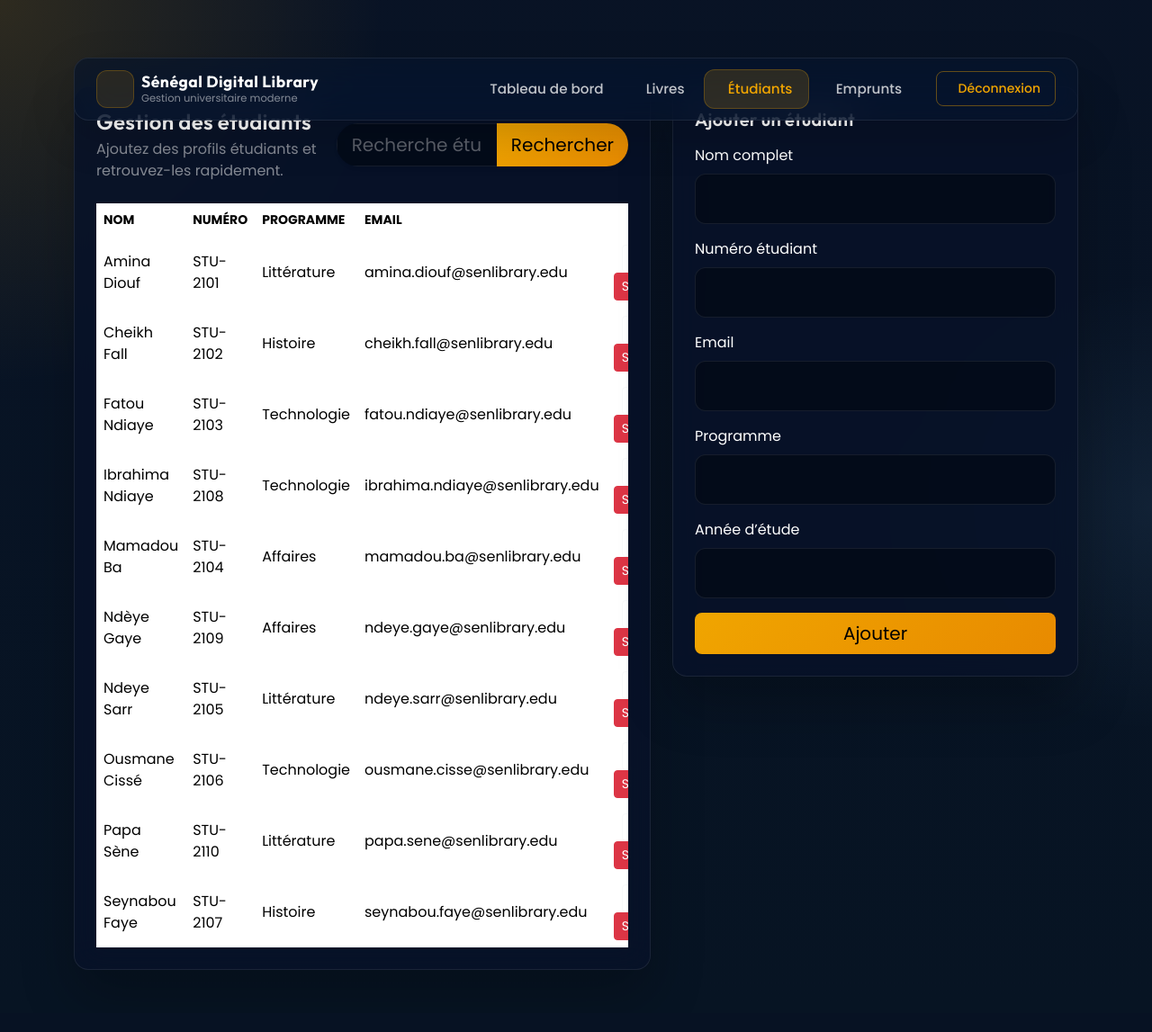
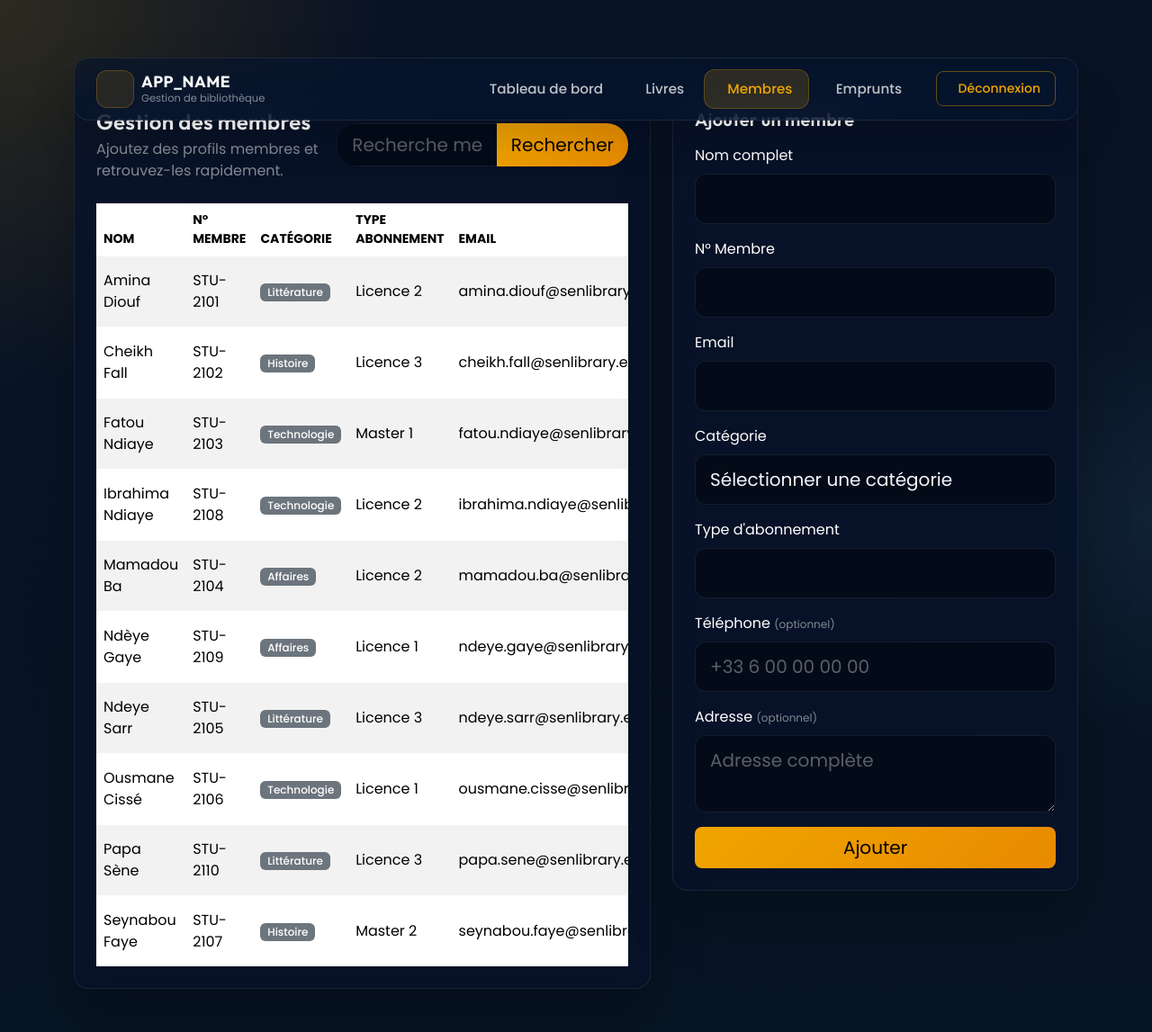
Before and after one commit to Cheikhsmb/SenBiblio, a PHP site: page /students.php in a window 1280 px wide. Shown: the whole page at 90% size. Before the commit the page ends 1078 px from the top, so only its background shows below. Run offline with PHP 8.4, Linux system fonts and the light colour scheme; a user stored in the database is signed in; data comes from the database, SQL or seed files in the repository; both versions use the stored data as it was after the commit; some libraries are stand-ins or nearby versions.

Commit message:
Second commit

```diff
--- a/assets/css/style.css
+++ b/assets/css/style.css
@@ -246,3 +246,59 @@
 .navbar-toggler:focus {
   box-shadow: none;
 }
+
+/* Availability badges */
+.badge.bg-success {
+  background-color: #198754 !important;
+}
+.badge.bg-warning.text-dark {
+  background-color: #ffc107 !important;
+  color: #000 !important;
+}
+.badge.bg-danger {
+  background-color: #dc3545 !important;
+}
+
+/* Table enhancements for dark theme */
+.table-striped > tbody > tr:nth-of-type(odd) {
+  background-color: rgba(255, 255, 255, 0.03);
+}
+.table-hover > tbody > tr:hover {
+  background-color: rgba(240, 165, 0, 0.08) !important;
+}
+
+/* Toast container */
+.toast-container {
+  z-index: 9999 !important;
+}
+.toast {
+  background: rgba(8, 18, 41, 0.95) !important;
+  border: 1px solid rgba(255, 255, 255, 0.1) !important;
+  backdrop-filter: blur(10px);
+  box-shadow: 0 10px 40px rgba(0, 0, 0, 0.3);
+}
+
+/* Overdue row highlight for dark theme */
+.table > tbody > tr.bg-danger-subtle {
+  background-color: rgba(220, 53, 69, 0.15) !important;
+}
+.table > tbody > tr.bg-danger-subtle:hover {
+  background-color: rgba(220, 53, 69, 0.25) !important;
+}
+
+/* Badge for member category */
+.badge.bg-secondary {
+  background-color: #6c757d !important;
+  font-weight: 500;
+}
+
+/* Empty state styling */
+.text-white-50 small {
+  opacity: 0.8;
+}
+
+/* Form optional field label */
+.form-label .text-white-50.small {
+  font-weight: 400;
+  font-size: 0.75rem;
+}
--- /dev/null
+++ b/assets/js/toast.js
@@ -0,0 +1,38 @@
+(() => {
+    'use strict';
+
+    document.addEventListener('DOMContentLoaded', () => {
+        const flashData = document.body.dataset.flash;
+        if (!flashData || flashData === 'null') return;
+
+        try {
+            const flash = JSON.parse(flashData);
+            if (!flash || !flash.text) return;
+
+            const container = document.querySelector('.toast-container');
+            if (!container) return;
+
+            const toastEl = document.createElement('div');
+            toastEl.className = `toast align-items-center text-bg-${flash.type === 'danger' ? 'danger' : flash.type === 'warning' ? 'warning' : 'success'} border-0`;
+            toastEl.setAttribute('role', 'alert');
+            toastEl.setAttribute('aria-live', 'assertive');
+            toastEl.setAttribute('aria-atomic', 'true');
+            toastEl.innerHTML = `
+                <div class="d-flex">
+                    <div class="toast-body">
+                        ${flash.text}
+                    </div>
+                    <button type="button" class="btn-close btn-close-white me-2 m-auto" data-bs-dismiss="toast" aria-label="Fermer"></button>
+                </div>
+            `;
+            container.appendChild(toastEl);
+
+            const toast = new bootstrap.Toast(toastEl, { delay: 4000 });
+            toast.show();
+
+            toastEl.addEventListener('hidden.bs.toast', () => toastEl.remove());
+        } catch (e) {
+            console.warn('Flash message parse error:', e);
+        }
+    });
+})();
--- a/config.php
+++ b/config.php
@@ -9,7 +9,7 @@
 define('DB_USER', 'root');
 define('DB_PASS', '');
 
-define('APP_NAME', 'Senegal Digital Library');
+define('APP_NAME', 'Library Management System');
 
 define('COLOR_PRIMARY', '#1f3a5f');
 define('COLOR_ACCENT', '#f0a500');
--- a/partials/nav.php
+++ b/partials/nav.php
@@ -10,8 +10,8 @@
             <a class="navbar-brand d-flex align-items-center text-white gap-2" href="dashboard.php">
                 <span class="brand-icon"><i class="fa-solid fa-book-open-reader text-warning"></i></span>
                 <div>
-                    <h5 class="mb-0 fw-bold font-heading text-white" style="font-size: 1.1rem; letter-spacing: 0.5px;">Sénégal Digital Library</h5>
-                    <p class="mb-0 text-white-50 small" style="font-size: 0.72rem;">Gestion universitaire moderne</p>
+                    <h5 class="mb-0 fw-bold font-heading text-white" style="font-size: 1.1rem; letter-spacing: 0.5px;"><?= APP_NAME ?></h5>
+                    <p class="mb-0 text-white-50 small" style="font-size: 0.72rem;">Gestion de bibliothèque</p>
                 </div>
             </a>
 
@@ -33,7 +33,7 @@
                     </li>
                     <li class="nav-item">
                         <a href="students.php" class="nav-link custom-nav-link <?= ($active === 'students') ? 'active-link' : '' ?>">
-                            <i class="fa-solid fa-graduation-cap me-2"></i>Étudiants
+                            <i class="fa-solid fa-user-group me-2"></i>Membres
                         </a>
                     </li>
                     <li class="nav-item">
--- a/students.php
+++ b/students.php
@@ -3,10 +3,14 @@
 redirectIfNotAuthenticated();
 $pdo = getPDO();
 
-$alert = flashMessage();
-$studentId = isset($_GET['id']) ? (int)$_GET['id'] : null;
+$flash = flashMessage();
+$flashJson = $flash ? json_encode($flash) : 'null';
+
+$memberCategories = ['Adhérent', 'Étudiant', 'Senior', 'Enfant', 'Autre'];
+
+$memberId = isset($_GET['id']) ? (int)$_GET['id'] : null;
 $action = $_GET['action'] ?? '';
-$student = null;
+$member = null;
 
 if ($_SERVER['REQUEST_METHOD'] === 'POST') {
     $csrfToken = $_POST['csrf_token'] ?? '';
@@ -24,9 +28,9 @@
             try {
                 $stmt = $pdo->prepare('DELETE FROM students WHERE id = ?');
                 $stmt->execute([$deleteId]);
-                setFlash('Étudiant supprimé.', 'success');
+                setFlash('Membre supprimé.', 'success');
             } catch (PDOException $e) {
-                setFlash('Impossible de supprimer cet étudiant. Vérifiez les emprunts associés.', 'danger');
+                setFlash('Impossible de supprimer ce membre. Vérifiez les emprunts associés.', 'danger');
             }
         }
         header('Location: students.php');
@@ -34,43 +38,45 @@
     }
 
     $name = trim($_POST['name'] ?? '');
-    $studentNumber = trim($_POST['student_number'] ?? '');
+    $memberNumber = trim($_POST['student_number'] ?? '');
     $email = trim($_POST['email'] ?? '');
-    $program = trim($_POST['program'] ?? '');
-    $academicYear = trim($_POST['academic_year'] ?? '');
+    $category = trim($_POST['program'] ?? '');
+    $membershipType = trim($_POST['academic_year'] ?? '');
+    $phone = trim($_POST['phone'] ?? '');
+    $address = trim($_POST['address'] ?? '');
     $editId = isset($_POST['student_id']) ? (int)$_POST['student_id'] : null;
 
-    if ($name === '' || $studentNumber === '' || $email === '' || $program === '' || $academicYear === '') {
-        setFlash('Tous les champs doivent être remplis.', 'warning');
+    if ($name === '' || $memberNumber === '' || $email === '' || $category === '' || $membershipType === '') {
+        setFlash('Tous les champs obligatoires doivent être remplis.', 'warning');
         header('Location: students.php' . ($editId ? '?action=edit&id=' . $editId : ''));
         exit;
     }
 
     $duplicateStmt = $pdo->prepare('SELECT id FROM students WHERE student_number = ? AND id != ?');
-    $duplicateStmt->execute([$studentNumber, $editId ?: 0]);
+    $duplicateStmt->execute([$memberNumber, $editId ?: 0]);
     if ($duplicateStmt->fetch()) {
-        setFlash('Ce numéro étudiant existe déjà.', 'danger');
+        setFlash('Ce numéro membre existe déjà.', 'danger');
         header('Location: students.php' . ($editId ? '?action=edit&id=' . $editId : ''));
         exit;
     }
 
     if ($editId) {
-        $stmt = $pdo->prepare('UPDATE students SET name = ?, student_number = ?, email = ?, program = ?, academic_year = ? WHERE id = ?');
-        $stmt->execute([$name, $studentNumber, $email, $program, $academicYear, $editId]);
-        setFlash('Étudiant mis à jour avec succès.', 'success');
+        $stmt = $pdo->prepare('UPDATE students SET name = ?, student_number = ?, email = ?, program = ?, academic_year = ?, phone = ?, address = ? WHERE id = ?');
+        $stmt->execute([$name, $memberNumber, $email, $category, $membershipType, $phone, $address, $editId]);
+        setFlash('Membre mis à jour avec succès.', 'success');
     } else {
-        $stmt = $pdo->prepare('INSERT INTO students (name, student_number, email, program, academic_year) VALUES (?, ?, ?, ?, ?)');
-        $stmt->execute([$name, $studentNumber, $email, $program, $academicYear]);
-        setFlash('Étudiant ajouté à la base.', 'success');
+        $stmt = $pdo->prepare('INSERT INTO students (name, student_number, email, program, academic_year, phone, address) VALUES (?, ?, ?, ?, ?, ?, ?)');
+        $stmt->execute([$name, $memberNumber, $email, $category, $membershipType, $phone, $address]);
+        setFlash('Membre ajouté.', 'success');
     }
     header('Location: students.php');
     exit;
 }
 
-if ($action === 'edit' && $studentId) {
+if ($action === 'edit' && $memberId) {
     $stmt = $pdo->prepare('SELECT * FROM students WHERE id = ?');
-    $stmt->execute([$studentId]);
-    $student = $stmt->fetch();
+    $stmt->execute([$memberId]);
+    $member = $stmt->fetch();
 }
 
 $search = trim($_GET['search'] ?? '');
@@ -84,67 +90,71 @@
 $query .= ' ORDER BY name ASC';
 $stmt = $pdo->prepare($query);
 $stmt->execute($params);
-$students = $stmt->fetchAll();
+$members = $stmt->fetchAll();
 ?>
 <!DOCTYPE html>
 <html lang="fr">
 <head>
     <meta charset="UTF-8">
     <meta name="viewport" content="width=device-width, initial-scale=1.0">
-    <title>Étudiants | <?= APP_NAME ?></title>
+    <title>Membres | <?= APP_NAME ?></title>
     <link href="https://cdn.jsdelivr.net/npm/bootstrap@5.3.2/dist/css/bootstrap.min.css" rel="stylesheet">
     <link rel="stylesheet" href="assets/css/style.css">
 </head>
-<body class="dashboard-bg">
+<body class="dashboard-bg" data-flash="<?= htmlspecialchars($flashJson) ?>">
     <?php $active = 'students'; include __DIR__ . '/partials/nav.php'; ?>
+    <div class="toast-container position-fixed top-0 end-0 p-3" style="z-index: 9999;"></div>
     <main class="container py-5 mt-5">
         <div class="row g-4">
             <div class="col-xl-7">
                 <div class="dashboard-card p-4 rounded-4">
                     <div class="d-flex flex-column flex-md-row align-items-start align-items-md-center justify-content-between mb-4 gap-3">
                         <div>
-                            <h2 class="h4 text-white mb-1">Gestion des étudiants</h2>
-                            <p class="text-white-50 mb-0">Ajoutez des profils étudiants et retrouvez-les rapidement.</p>
+                            <h2 class="h4 text-white mb-1">Gestion des membres</h2>
+                            <p class="text-white-50 mb-0">Ajoutez des profils membres et retrouvez-les rapidement.</p>
                         </div>
                         <form class="w-100 w-md-auto" method="GET" action="students.php">
                             <div class="input-group input-group-lg shadow-sm rounded-pill overflow-hidden">
-                                <input type="text" name="search" class="form-control border-0" placeholder="Recherche étudiant" value="<?= htmlspecialchars($search) ?>">
+                                <input type="text" name="search" class="form-control border-0" placeholder="Recherche membre" value="<?= htmlspecialchars($search) ?>">
                                 <button class="btn btn-warning" type="submit">Rechercher</button>
                             </div>
                         </form>
                     </div>
 
-                    <?php if ($alert): ?>
-                        <div class="alert alert-<?= htmlspecialchars($alert['type']) ?> alert-dismissible fade show" role="alert">
-                            <?= htmlspecialchars($alert['text']) ?>
-                            <button type="button" class="btn-close" data-bs-dismiss="alert" aria-label="Fermer"></button>
-                        </div>
-                    <?php endif; ?>
-
                     <div class="table-responsive">
-                        <table class="table table-borderless align-middle text-white mb-0">
+                        <table class="table table-borderless table-striped table-hover align-middle text-white mb-0">
                             <thead>
                                 <tr class="text-white-50 small text-uppercase">
                                     <th>Nom</th>
-                                    <th>Numéro</th>
-                                    <th>Programme</th>
+                                    <th>N° Membre</th>
+                                    <th>Catégorie</th>
+                                    <th>Type abonnement</th>
                                     <th>Email</th>
                                     <th class="text-end">Actions</th>
                                 </tr>
                             </thead>
                             <tbody>
-                                <?php if (empty($students)): ?>
-                                    <tr><td colspan="5" class="text-center text-white-50 py-4">Aucun étudiant enregistré.</td></tr>
+                                <?php if (empty($members)): ?>
+                                    <tr>
+                                        <td colspan="6" class="text-center py-5">
+                                            <div class="d-flex flex-column align-items-center gap-2">
+                                                <i class="fa-solid fa-user-group text-white-50" style="font-size: 3rem;"></i>
+                                                <span class="text-white-50">Aucun membre enregistré</span>
+                                                <small class="text-white-50">Cliquez sur "Ajouter" pour créer le premier membre</small>
+                                            </div>
+                                        </td>
+                                    </tr>
                                 <?php else: ?>
-                                    <?php foreach ($students as $row): ?>
+                                    <?php foreach ($members as $row): ?>
                                         <tr class="border-top border-white border-opacity-10">
                                             <td><?= htmlspecialchars($row['name']) ?></td>
                                             <td><?= htmlspecialchars($row['student_number']) ?></td>
-                                            <td><?= htmlspecialchars($row['program']) ?></td>
+                                            <td><span class="badge bg-secondary"><?= htmlspecialchars($row['program']) ?></span></td>
+                                            <td><?= htmlspecialchars($row['academic_year']) ?></td>
                                             <td><?= htmlspecialchars($row['email']) ?></td>
                                             <td class="text-end">
                                                 <a href="students.php?action=edit&id=<?= $row['id'] ?>" class="btn btn-sm btn-outline-light me-2">Modifier</a>
-                                                <form method="POST" action="students.php" style="display: inline;" onsubmit="return confirm('Supprimer cet étudiant ?');">
+                                                <form method="POST" action="students.php" style="display: inline;" onsubmit="return confirm('Supprimer ce membre ?');">
                                                     <input type="hidden" name="csrf_token" value="<?= htmlspecialchars(generateCsrfToken()) ?>">
                                                     <input type="hidden" name="action" value="delete">
                                                     <input type="hidden" name="student_id" value="<?= $row['id'] ?>">
@@ -162,31 +172,44 @@
 
             <div class="col-xl-5">
                 <div class="dashboard-card p-4 rounded-4">
-                    <h3 class="h5 text-white mb-3"><?= $student ? 'Modifier l’étudiant' : 'Ajouter un étudiant' ?></h3>
+                    <h3 class="h5 text-white mb-3"><?= $member ? 'Modifier le membre' : 'Ajouter un membre' ?></h3>
                     <form method="POST" class="needs-validation" novalidate>
                         <input type="hidden" name="csrf_token" value="<?= htmlspecialchars(generateCsrfToken()) ?>">
-                        <input type="hidden" name="student_id" value="<?= $student ? $student['id'] : '' ?>">
+                        <input type="hidden" name="student_id" value="<?= $member ? $member['id'] : '' ?>">
                         <div class="mb-3">
                             <label class="form-label text-white">Nom complet</label>
-                            <input type="text" name="name" class="form-control form-control-lg" value="<?= htmlspecialchars($student['name'] ?? '') ?>" required>
+                            <input type="text" name="name" class="form-control form-control-lg" value="<?= htmlspecialchars($member['name'] ?? '') ?>" required>
                         </div>
                         <div class="mb-3">
-                            <label class="form-label text-white">Numéro étudiant</label>
-                            <input type="text" name="student_number" class="form-control form-control-lg" value="<?= htmlspecialchars($student['student_number'] ?? '') ?>" required>
+                            <label class="form-label text-white">N° Membre</label>
+                            <input type="text" name="student_number" class="form-control form-control-lg" value="<?= htmlspecialchars($member['student_number'] ?? '') ?>" required>
                         </div>
                         <div class="mb-3">
                             <label class="form-label text-white">Email</label>
-                            <input type="email" name="email" class="form-control form-control-lg" value="<?= htmlspecialchars($student['email'] ?? '') ?>" required>
+                            <input type="email" name="email" class="form-control form-control-lg" value="<?= htmlspecialchars($member['email'] ?? '') ?>" required>
                         </div>
                         <div class="mb-3">
-                            <label class="form-label text-white">Programme</label>
-                            <input type="text" name="program" class="form-control form-control-lg" value="<?= htmlspecialchars($student['program'] ?? '') ?>" required>
+                            <label class="form-label text-white">Catégorie</label>
+                            <select name="program" class="form-select form-select-lg" required>
+                                <option value="">Sélectionner une catégorie</option>
+                                <?php foreach ($memberCategories as $cat): ?>
+                                    <option value="<?= $cat ?>" <?= isset($member['program']) && $member['program'] === $cat ? 'selected' : '' ?>><?= $cat ?></option>
+                                <?php endforeach; ?>
+                            </select>
                         </div>
                         <div class="mb-3">
-                            <label class="form-label text-white">Année d’étude</label>
-                            <input type="text" name="academic_year" class="form-control form-control-lg" value="<?= htmlspecialchars($student['academic_year'] ?? '') ?>" required>
+                            <label class="form-label text-white">Type d'abonnement</label>
+                            <input type="text" name="academic_year" class="form-control form-control-lg" value="<?= htmlspecialchars($member['academic_year'] ?? '') ?>" required>
                         </div>
-                        <button class="btn btn-warning btn-lg w-100"><?= $student ? 'Enregistrer' : 'Ajouter' ?></button>
+                        <div class="mb-3">
+                            <label class="form-label text-white">Téléphone <span class="text-white-50 small">(optionnel)</span></label>
+                            <input type="tel" name="phone" class="form-control form-control-lg" value="<?= htmlspecialchars($member['phone'] ?? '') ?>" placeholder="+33 6 00 00 00 00">
+                        </div>
+                        <div class="mb-3">
+                            <label class="form-label text-white">Adresse <span class="text-white-50 small">(optionnel)</span></label>
+                            <textarea name="address" rows="2" class="form-control form-control-lg" placeholder="Adresse complète"><?= htmlspecialchars($member['address'] ?? '') ?></textarea>
+                        </div>
+                        <button class="btn btn-warning btn-lg w-100"><?= $member ? 'Enregistrer' : 'Ajouter' ?></button>
                     </form>
                 </div>
             </div>
@@ -194,6 +217,7 @@
     </main>
 
     <script src="https://cdn.jsdelivr.net/npm/bootstrap@5.3.2/dist/js/bootstrap.bundle.min.js"></script>
+    <script src="assets/js/toast.js"></script>
     <script>
         (() => {
             'use strict';
```
Also changed, not shown: books.php (+19 -11 lines), borrowings.php (+18 -17 lines), dashboard.php (+30 -23 lines), db.sql (added, +187 -0 lines), index.php (+9 -14 lines), migrate.sql (added, +12 -0 lines), README.md, 1 other file.
